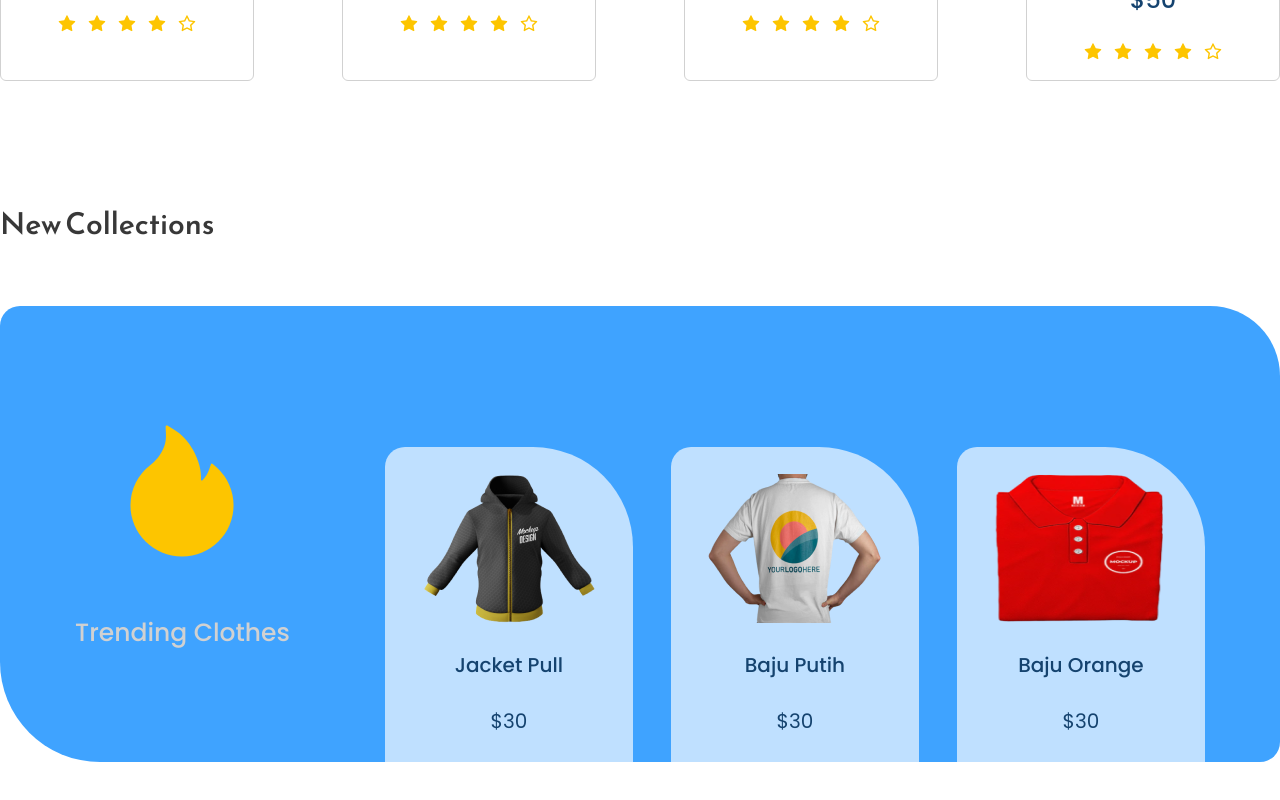
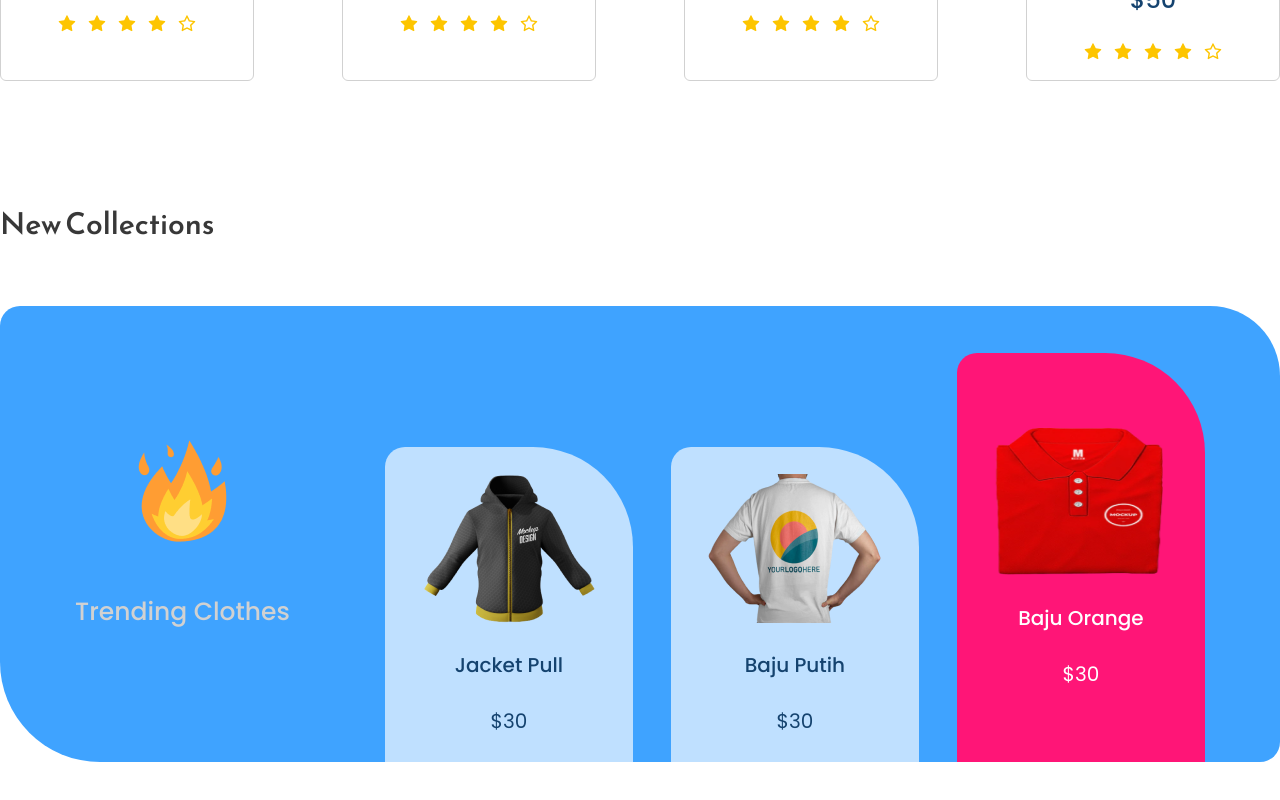
Before and after one commit to mochfarrel06/beliyukk, a React (Create React App) app: page / in a window 1280 px wide. Shown: the part 1960-2760 px from the top of the page. Built offline with nearby package versions, Linux system fonts and the light colour scheme.

Commit message:
Memodifikasi news collection

```diff
--- a/src/components/card/CardNew.tsx
+++ b/src/components/card/CardNew.tsx
@@ -18,11 +18,6 @@ const INewscard: NewsProduct[] = [
   {
     image: Bajuputih,
     title: 'Baju Putih',
-    price: 30,
-  },
-  {
-    image: Bajuorange,
-    title: 'Baju Orange',
     price: 30,
   },
 ];
--- /dev/null
+++ b/src/components/card/CardNewLarge.tsx
@@ -0,0 +1,39 @@
+import React, { useState } from 'react';
+import Bajuorange from '../../assets/bajuorange.png';
+import Bajuputih from '../../assets/bajuputih.png';
+import Jakethitam from '../../assets/jakethitam.png';
+
+interface NewsProduct2 {
+  image: string;
+  title: string;
+  price: number;
+}
+
+const INewscard2: NewsProduct2[] = [
+  {
+    image: Bajuorange,
+    title: 'Baju Orange',
+    price: 30,
+  },
+];
+
+const CardNew2: React.FC = () => {
+  const [newscard2, setNewscard2] = useState(INewscard2);
+
+  return (
+    <>
+      {/* 21px 37px */}
+      {newscard2.map((news2) => {
+        return (
+          <div className="overflow-hidden bg-c5 w-[248px] h-[409px] px-[37px] py-[21px] flex flex-col items-center justify-center gap-7 rounded-tr-[100px] rounded-tl-[20px]">
+            <div className=" bg-cover w-[174px] h-[149px]" style={{ backgroundImage: `url(${news2.image})` }}></div>
+            <h4 className="text-c6 font-medium text-xl">{news2.title}</h4>
+            <p className="text-c6 font-normal text-xl">${news2.price}</p>
+          </div>
+        );
+      })}
+    </>
+  );
+};
+
+export default CardNew2;
--- a/src/components/other/NewsCollection.tsx
+++ b/src/components/other/NewsCollection.tsx
@@ -1,6 +1,8 @@
 import React from 'react';
 import { AiFillFire } from 'react-icons/ai';
 import CardNew from '../card/CardNew';
+import CardNew2 from '../card/CardNewLarge';
+import fire from '../../assets/fire.png';
 
 const NewsCollection = () => {
   return (
@@ -11,11 +13,13 @@ const NewsCollection = () => {
           <div className="w-full bg-c1 h-[456px] rounded-tl-[20px] overflow-hidden rounded-tr-[70px] rounded-bl-[100px] rounded-br-[20px]">
             <div className="flex h-full gap-[95px] justify-center">
               <div className="flex flex-col items-center justify-center gap-12">
-                <AiFillFire className="text-[150px] text-c8" />
+                {/* <AiFillFire className="text-[150px] text-c8" /> */}
+                <div className="w-[108px] h-[108px]" style={{ backgroundImage: `url(${fire})` }}></div>
                 <h5 className="text-c7 text-[25px] font-medium">Trending Clothes</h5>
               </div>
               <div className="flex gap-[38px] items-end">
                 <CardNew />
+                <CardNew2 />
               </div>
             </div>
           </div>
```
Also changed, not shown: src/assets/fire.png (added).
